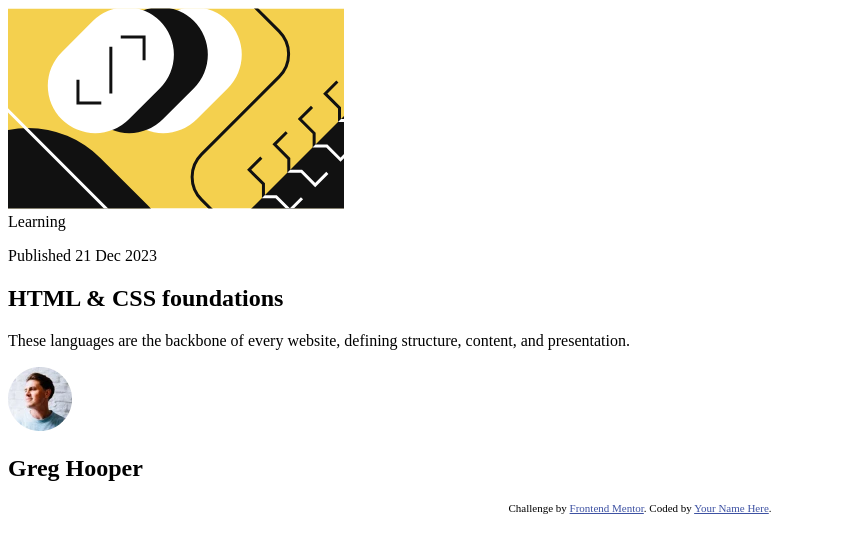
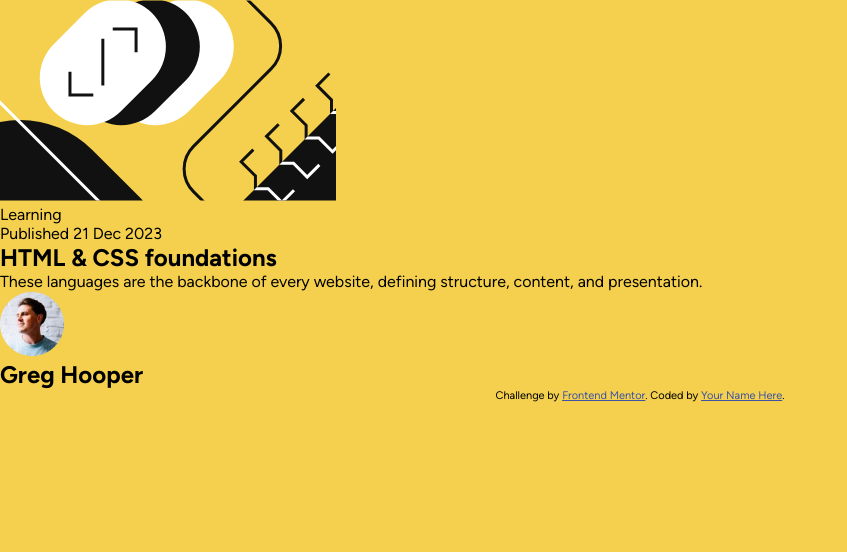
Before and after one commit to Outstandinggirl13/blog-preview-card, a plain HTML site: page index.html in a window 1280 px wide. Shown: the whole page, without its empty margins (0-847 px from the left). Drawn offline with Linux system fonts and the light colour scheme.

Commit message:
Preconnecting styles.css file. Adding basic CSS styles.

```diff
--- a/index.html
+++ b/index.html
@@ -3,16 +3,9 @@
 <head>
   <meta charset="UTF-8">
   <meta name="viewport" content="width=device-width, initial-scale=1.0">
-
   <link rel="icon" type="image/png" sizes="32x32" href="./assets/images/favicon-32x32.png">
-
+  <link rel="stylesheet" href="styles.css">
   <title>Frontend Mentor | Blog preview card</title>
-
-  <!-- Feel free to remove these styles or customise in your own stylesheet 👍 -->
-  <style>
-    .attribution { font-size: 11px; text-align: center; }
-    .attribution a { color: hsl(228, 45%, 44%); }
-  </style>
 </head>
 <body>
 
@@ -32,9 +25,9 @@
     </section>
   </main>
 
-  <div class="attribution">
+  <footer class="attribution">
     Challenge by <a href="https://www.frontendmentor.io?ref=challenge" target="_blank">Frontend Mentor</a>.
     Coded by <a href="#">Your Name Here</a>.
-  </div>
+  </footer>
 </body>
 </html>
--- /dev/null
+++ b/styles.css
@@ -0,0 +1,38 @@
+@font-face {
+    font-family: "Figtree regular";
+    src: url(./assets/fonts/Figtree-VariableFont_wght.ttf);
+}
+
+@font-face {
+    font-family: "Figtree italic";
+    src: url(./assets/fonts/Figtree-Italic-VariableFont_wght.ttf);
+}
+
+*{
+    box-sizing: border-box;
+    margin: 0;
+    padding: 0;
+}
+
+:root {
+
+    --yellow: hsl(47, 88%, 63%);
+    --white: hsl(0, 0%, 100%);
+    --gray-500: hsl(0, 0%, 42%);
+    --gray-950: hsl(0, 0%, 7%);
+
+}
+
+body {
+    background-color: var(--yellow);
+    font-family: "Figtree regular";
+    width: 100%;
+}
+
+.attribution {
+    font-size: 11px; text-align: center;
+}
+
+.attribution a {
+    color: hsl(228, 45%, 44%);
+}
```
